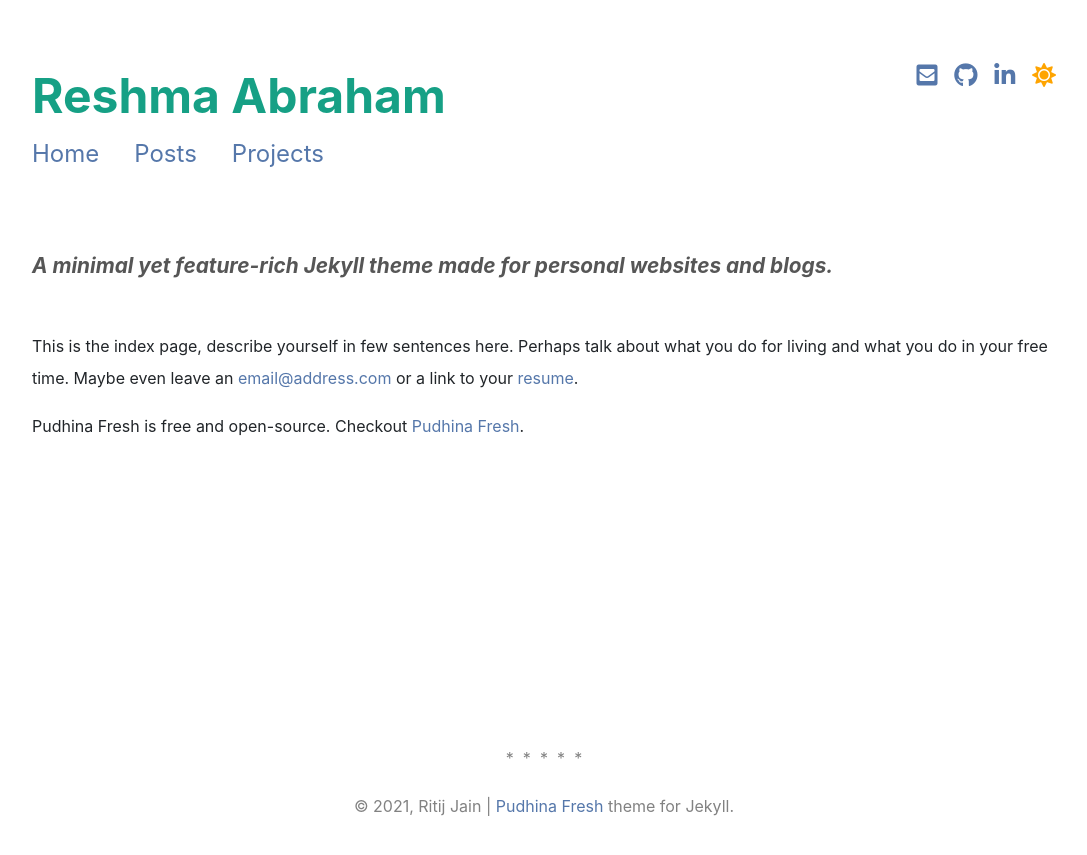
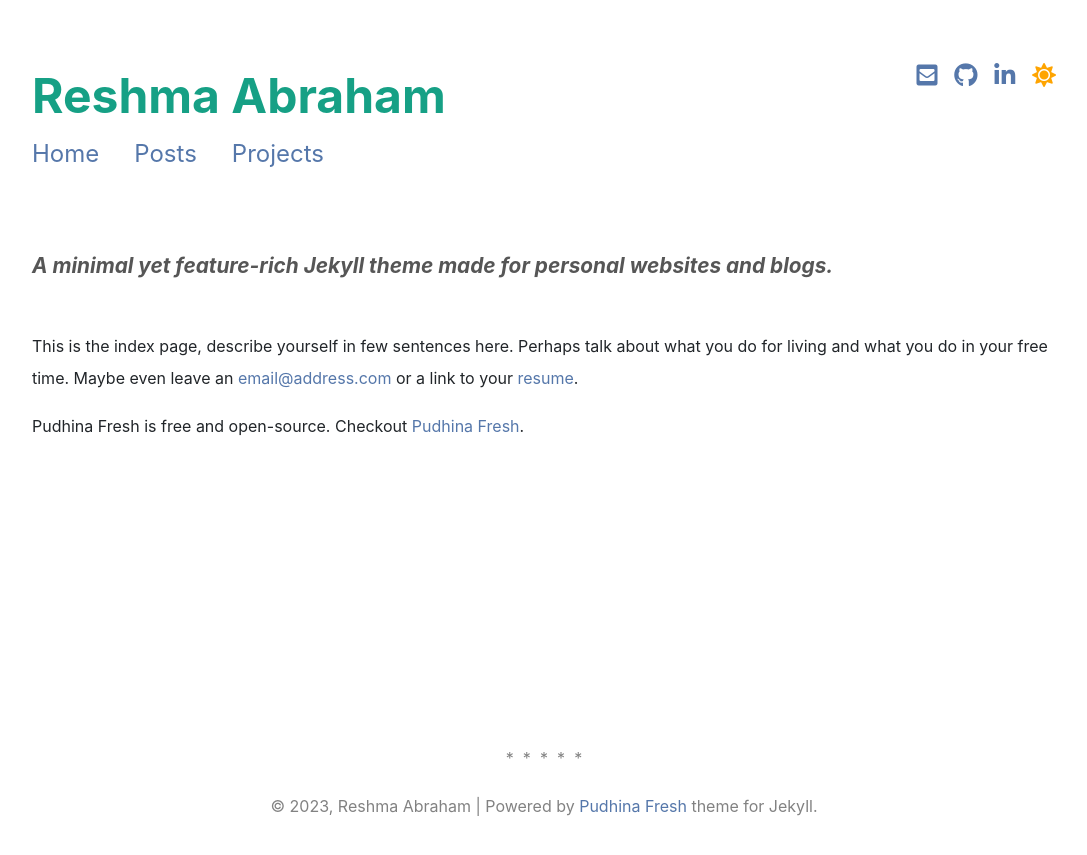
Before and after one commit to Resh-97/Pockets-Of-Reflection, a Jekyll site: the page built from index.md, in a window 1280 px wide. Shown: the top 855 px of the page, without its empty margins (96-1183 px from the left). Built offline with Jekyll 4.4.1, drawn with Linux system fonts in a browser that asks for light colours; nearby versions of some CDN libraries; a style sheet for code colours, icons or effects is not loaded.

Commit message:
Update about.html

```diff
--- a/_includes/page/about.html
+++ b/_includes/page/about.html
@@ -2,6 +2,6 @@
 <div class="about__devider">*****</div>
 <div class="about__text">
 <br>
-&#169 2021, Ritij Jain | <a href="https://github.com/ritijjain/pudhina-fresh">Pudhina Fresh</a> theme for Jekyll.
+&#169 2023, Reshma Abraham | Powered by <a href="https://github.com/ritijjain/pudhina-fresh">Pudhina Fresh</a> theme for Jekyll.
 </div>
 </div>
```
